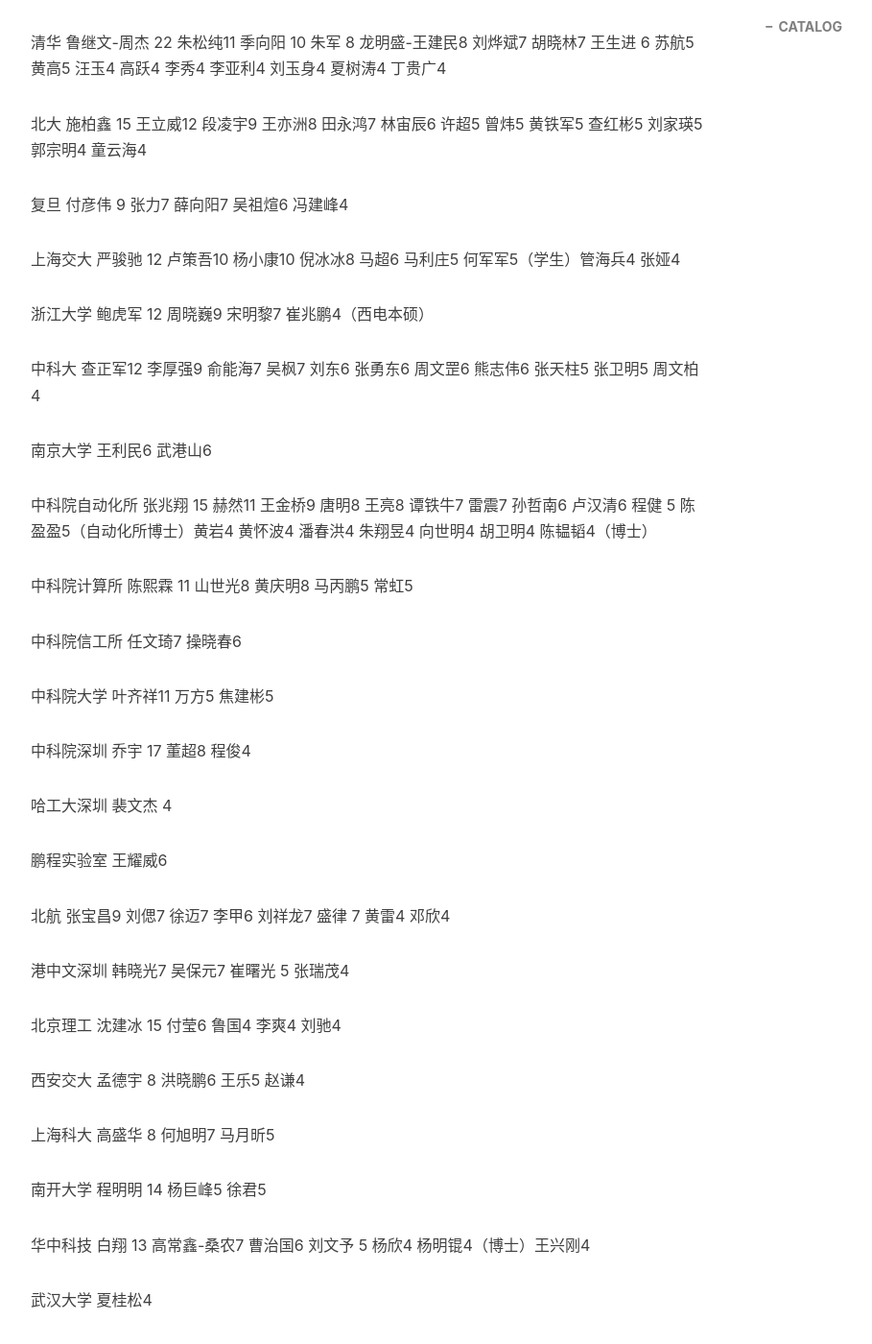
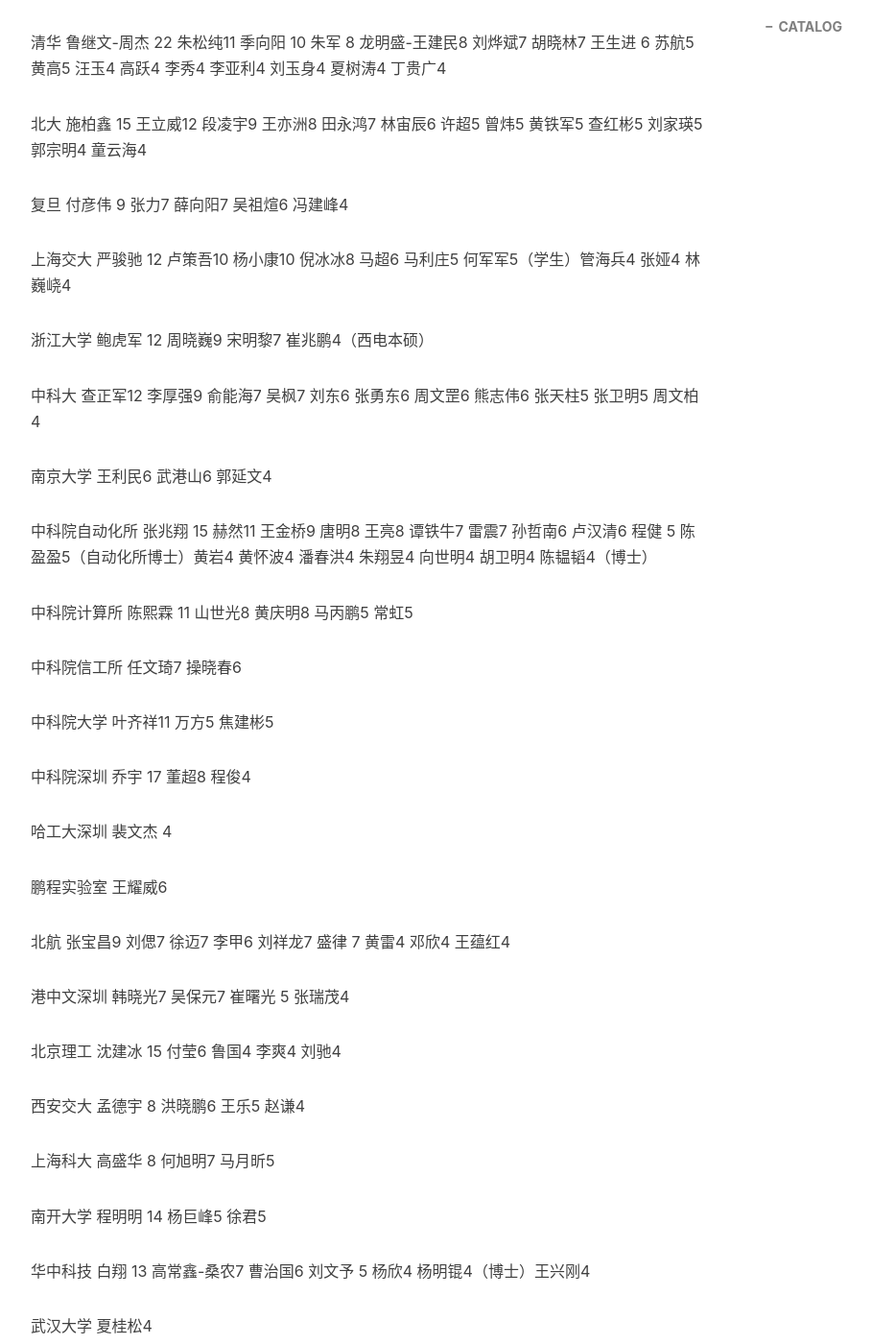
Before and after one commit to pengjiao123/pengjiao123.github.io, a Jekyll site: the page built from _posts/2021-07-07-大陆地区非计算机软件学院老师招生.md, in a window 1280 px wide and 1400 px high, scrolled down 5155 px. Shown: the whole window at 96% size, without its empty margins (233-1142 px from the left). Built offline with Jekyll 4.4.1, drawn with Linux system fonts in a browser that asks for light colours; nearby versions of some CDN libraries; comment, search, counter and statistics services are not loaded; some of the changed text lies outside the part shown.

Commit message:
Update 2021-07-07-大陆地区非计算机软件学院老师招生.md

```diff
--- a/_posts/2021-07-07-大陆地区非计算机软件学院老师招生.md
+++ b/_posts/2021-07-07-大陆地区非计算机软件学院老师招生.md
@@ -175,13 +175,13 @@
 
 复旦 付彦伟 9 张力7 薛向阳7 吴祖煊6 冯建峰4
 
-上海交大 严骏驰 12 卢策吾10 杨小康10 倪冰冰8 马超6 马利庄5 何军军5（学生）管海兵4 张娅4
+上海交大 严骏驰 12 卢策吾10 杨小康10 倪冰冰8 马超6 马利庄5 何军军5（学生）管海兵4 张娅4 林巍峣4
 
 浙江大学 鲍虎军 12 周晓巍9 宋明黎7 崔兆鹏4（西电本硕）
 
 中科大 查正军12 李厚强9 俞能海7 吴枫7 刘东6 张勇东6 周文罡6 熊志伟6 张天柱5 张卫明5 周文柏4
 
-南京大学 王利民6 武港山6
+南京大学 王利民6 武港山6 郭延文4
 
 中科院自动化所 张兆翔 15 赫然11 王金桥9 唐明8 王亮8 谭铁牛7 雷震7 孙哲南6 卢汉清6 程健 5 陈盈盈5（自动化所博士）黄岩4 黄怀波4 潘春洪4 朱翔昱4 向世明4 胡卫明4 陈韫韬4（博士）
 
@@ -197,7 +197,7 @@
 
 鹏程实验室 王耀威6
 
-北航 张宝昌9 刘偲7 徐迈7 李甲6 刘祥龙7  盛律 7 黄雷4 邓欣4
+北航 张宝昌9 刘偲7 徐迈7 李甲6 刘祥龙7  盛律 7 黄雷4 邓欣4 王蕴红4
 
 港中文深圳 韩晓光7 吴保元7 崔曙光 5 张瑞茂4
 
@@ -219,7 +219,7 @@
 
 北京师范 黄华4 （之前北京理工）
 
-电子科大 李文 8 刘帅成5 曾兵5 段立新4
+电子科大 李文 8 刘帅成5 曾兵5 段立新4 沈复民4
 
 华东师范 谢源 5 林绍辉5 陈亮4 方发明4
 
@@ -229,7 +229,7 @@
 
 天津大学 庞彦伟 11
 
-华南理工 贾奎 9 何盛烽 8 谭明奎7
+华南理工 贾奎 9 何盛烽 8 谭明奎7 全宇晖4
 
 厦门大学 纪荣嵘 21 曲延云4 曹刘娟4
 
```
